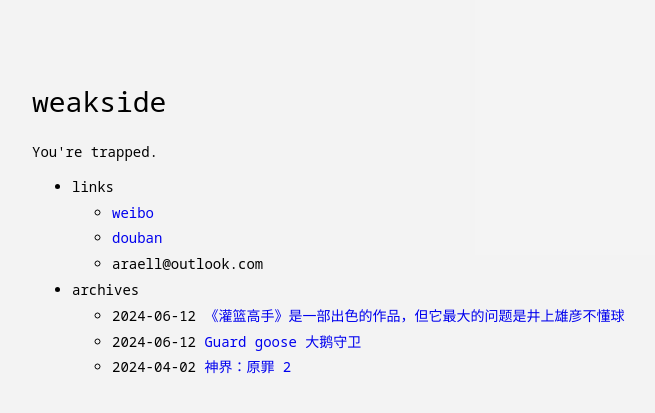
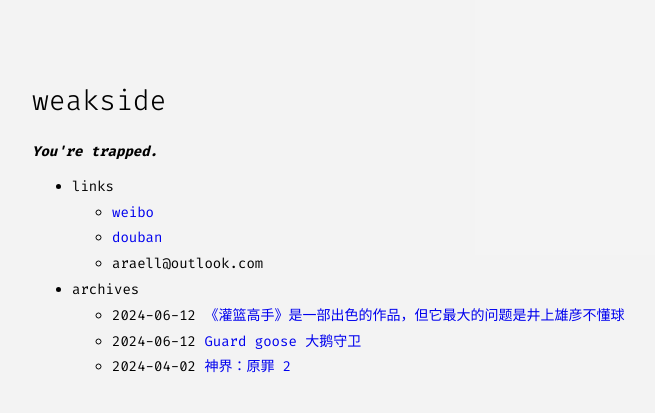
Before and after one commit to NOISEMOON/weakside, a Jekyll site: the page built from index.md, in a window 1280 px wide. Shown: the top 413 px of the page, without its empty margins (288-943 px from the left). Built offline with Jekyll 4.4.1, drawn with Linux system fonts in a browser that asks for light colours.

Commit message:
fira code

```diff
--- a/_layouts/home.html
+++ b/_layouts/home.html
@@ -4,7 +4,7 @@ layout: default
 <header>
   <h1>{{ site.title }}</h1>
   {%-if site.theme_config.show_description-%}
-    <p>{{ site.description }}</p>
+    <p><b><i>{{ site.description }}</i></b></p>
   {%-endif-%}
 </header>
 
--- a/_sass/no-style-please.scss
+++ b/_sass/no-style-please.scss
@@ -15,13 +15,6 @@ body[a="dark"] { @include dark-appearance; }
   body[a="auto"] { @include dark-appearance; }
 }
 
-// @font-face {
-//   font-family: 'NotoSansMono';
-//   src: url('../../assets/fonts/NotoSansMono.ttf') format('truetype');
-//   font-weight: normal;
-//   font-style: normal;
-// }
-
 // -------------------------------------------- //
 
 // bg color is also needed in html in order to
@@ -33,9 +26,9 @@ html { height: 100%; }
 
 body {
   color: black;
-  font-family: "Noto Sans Mono", monospace;
+  font-family: "Fira Code", monospace;
   font-size: 14px;
-  font-weight: 300;
+  font-weight: normal;
   line-height: 1.5;
   margin: 0px;
   min-height: 100%;
--- a/assets/css/main.scss
+++ b/assets/css/main.scss
@@ -2,4 +2,4 @@
 ---
 
 @import "no-style-please";
-@import url('https://fonts.googleapis.com/css2?family=Noto+Sans+Mono:wght@100..900&display=swap');
+@import url('https://fonts.googleapis.com/css2?family=Fira+Code:wght@300..700&display=swap');
```
Also changed, not shown: 2 other files.
